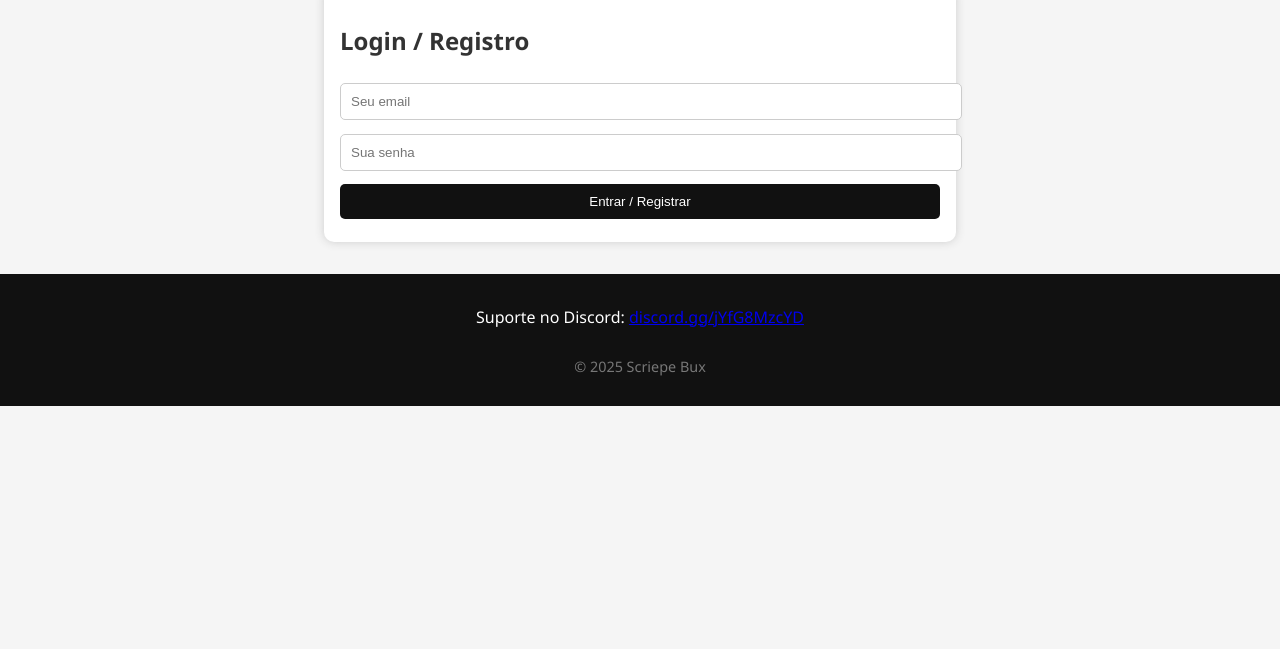
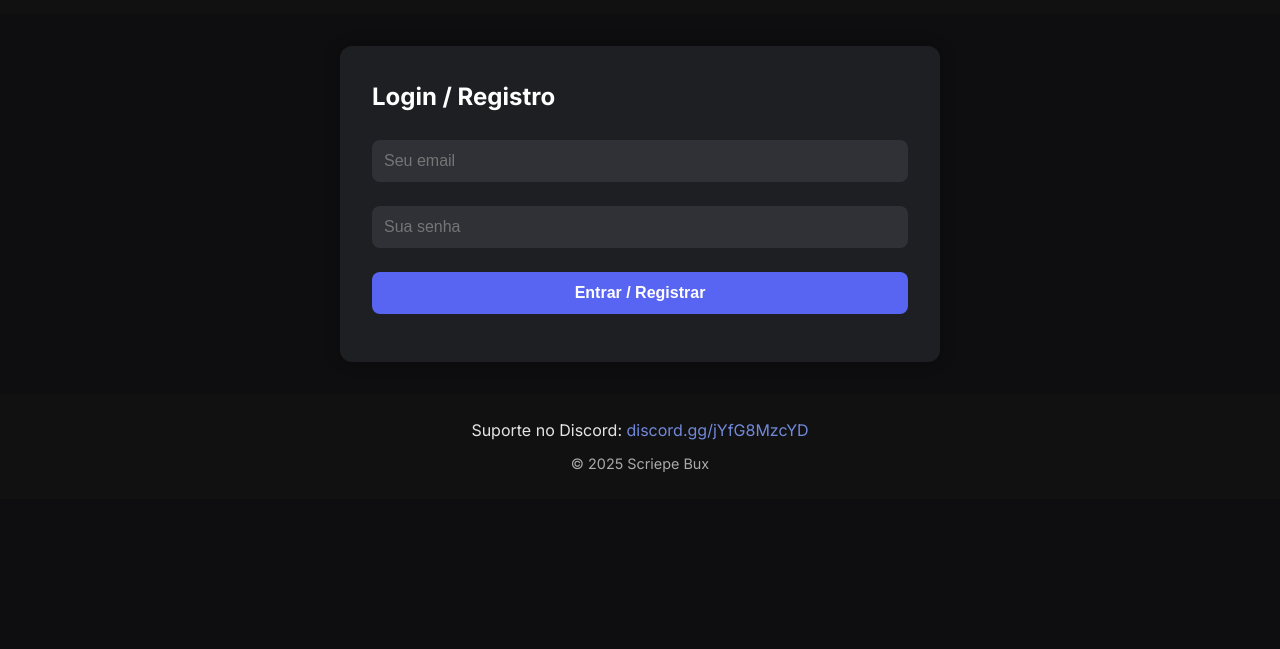
Before and after one commit to noobdye/F5llw, a plain HTML site: page index.html in a window 1280 px wide. Shown: the part 151-800 px from the top of the page. Drawn offline with Linux system fonts and the light colour scheme.

Commit message:
Update index.html

```diff
--- a/index.html
+++ b/index.html
@@ -1,61 +1,103 @@
 <!DOCTYPE html>
 <html lang="pt-br">
 <head>
-  <link rel="icon" href="https://cdn.discordapp.com/icons/1377291785226686464/a66ee0827944afe89fb64f09cd466021.png?size=2048" type="image/png">
   <meta charset="UTF-8" />
-  <meta name="viewport" content="width=device-width, initial-scale=1.0"/>
+  <meta name="viewport" content="width=device-width, initial-scale=1.0" />
   <title>Scriepe Bux - Vendas de Robux</title>
+  <link rel="icon" href="https://cdn.discordapp.com/icons/1377291785226686464/a66ee0827944afe89fb64f09cd466021.png?size=2048" type="image/png" />
+  <link href="https://fonts.googleapis.com/css2?family=Inter:wght@400;600;700&display=swap" rel="stylesheet">
   <style>
+    * {
+      box-sizing: border-box;
+      margin: 0;
+      padding: 0;
+    }
     body {
-      font-family: 'Segoe UI', sans-serif;
-      margin: 0;
-      background: #f5f5f5;
-      color: #333;
+      font-family: 'Inter', sans-serif;
+      background: #0e0e10;
+      color: #e5e5e5;
+      line-height: 1.6;
     }
     header, footer {
       background: #111;
-      color: white;
       padding: 1rem;
       text-align: center;
     }
-    h1 { margin: 0.5em 0; }
+    header h1, footer p {
+      margin: 0.5rem 0;
+    }
+    a {
+      color: #7289da;
+      text-decoration: none;
+    }
+    a:hover {
+      text-decoration: underline;
+    }
     .container {
       max-width: 600px;
       margin: 2em auto;
-      padding: 1em;
-      background: white;
-      border-radius: 10px;
-      box-shadow: 0 0 10px #ccc;
+      padding: 2em;
+      background: #1e1f22;
+      border-radius: 12px;
+      box-shadow: 0 0 15px rgba(0, 0, 0, 0.3);
+    }
+    h2 {
+      margin-bottom: 1rem;
+      color: #fff;
     }
     input, button, select {
       width: 100%;
-      padding: 10px;
-      margin: 0.5em 0;
-      border-radius: 5px;
-      border: 1px solid #ccc;
+      padding: 12px;
+      margin: 0.5em 0 1em;
+      border-radius: 8px;
+      border: none;
+      font-size: 1rem;
+    }
+    input, select {
+      background: #2f3136;
+      color: #e5e5e5;
+    }
+    .button {
+      background: #5865f2;
+      color: white;
+      font-weight: 600;
+      transition: background 0.3s ease;
+    }
+    .button:hover {
+      background: #4752c4;
     }
     .admin-panel, .store {
       display: none;
     }
     .creditos {
-      margin-top: 2em;
       font-size: 0.9em;
-      color: #777;
+      color: #aaa;
     }
-    .button {
-      background-color: #111;
+    ul {
+      list-style: none;
+      padding: 0;
+    }
+    ul li {
+      background: #2f3136;
+      padding: 0.5rem;
+      border-radius: 6px;
+      margin-bottom: 0.5rem;
+      display: flex;
+      justify-content: space-between;
+      align-items: center;
+    }
+    ul li button {
+      background: #ff5c5c;
       color: white;
-      border: none;
-      cursor: pointer;
-    }
-    .button:hover {
-      background-color: #333;
+      padding: 0.3rem 0.7rem;
+      font-size: 0.9rem;
     }
   </style>
 </head>
 <body>
 
 <header>
+  <img src="https://cdn.discordapp.com/icons/1377291785226686464/a66ee0827944afe89fb64f09cd466021.png?size=128" alt="Logo" width="64" style="border-radius: 50%; margin-bottom: 10px;">
   <h1>Scriepe Bux - Vendas de Robux</h1>
 </header>
 
@@ -138,12 +180,10 @@
     else if (q === "500") preco = 16;
     else if (q === "750") preco = 24;
     else if (q === "1000") preco = 32;
-    else if (q === "custom") preco = (val * 0.032).toFixed(2); // Base aproximada
+    else if (q === "custom") preco = (val * 0.032).toFixed(2);
 
     if (!val || val <= 0) return alert("Informe uma quantidade válida.");
-    const msg = `Chave Pix: <b>willianvss0011@gmail.com</b><br>
-                 Valor: <b>R$ ${preco}</b> para <b>${val} Robux</b><br>
-                 Envie o comprovante no nosso Discord.`;
+    const msg = `Chave Pix: <b>willianvss0011@gmail.com</b><br>Valor: <b>R$ ${preco}</b> para <b>${val} Robux</b><br>Envie o comprovante no nosso Discord.`;
     document.getElementById("pagamento").innerHTML = msg;
   }
 
@@ -184,7 +224,6 @@
     location.reload();
   }
 
-  // Auto login se já estiver autenticado
   if (localStorage.getItem("loggedUser")) {
     loadUI();
   }
```
